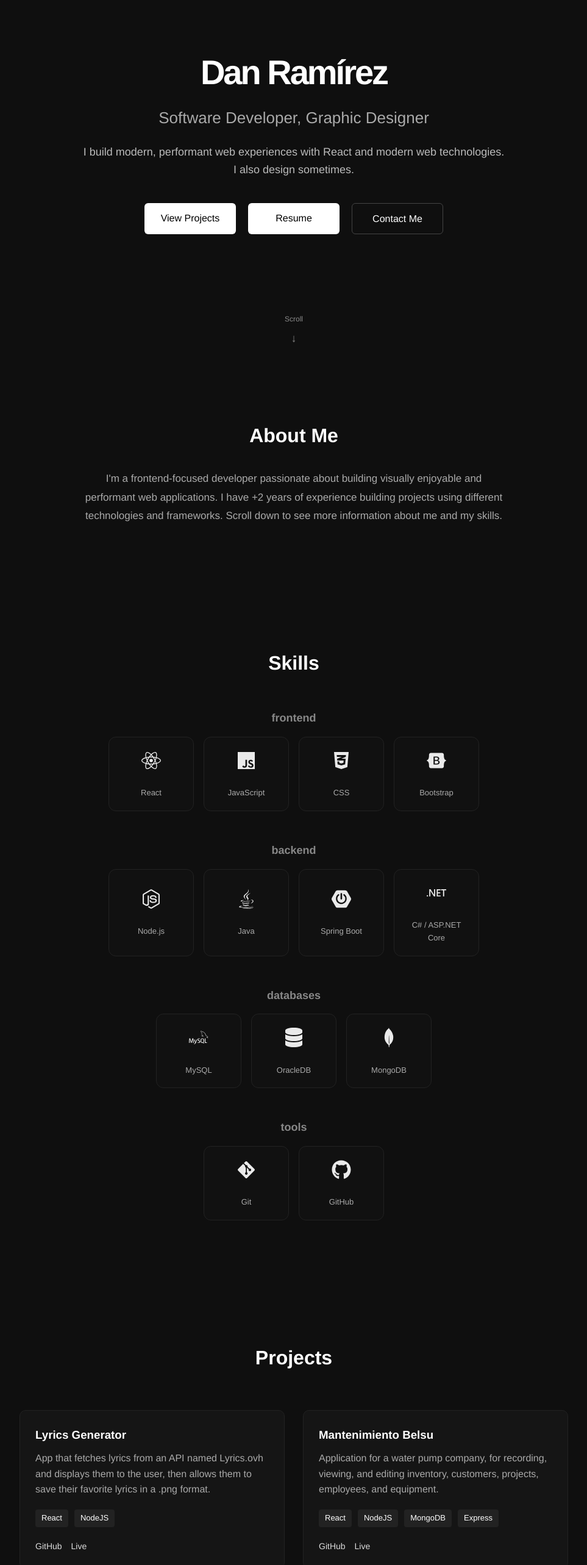
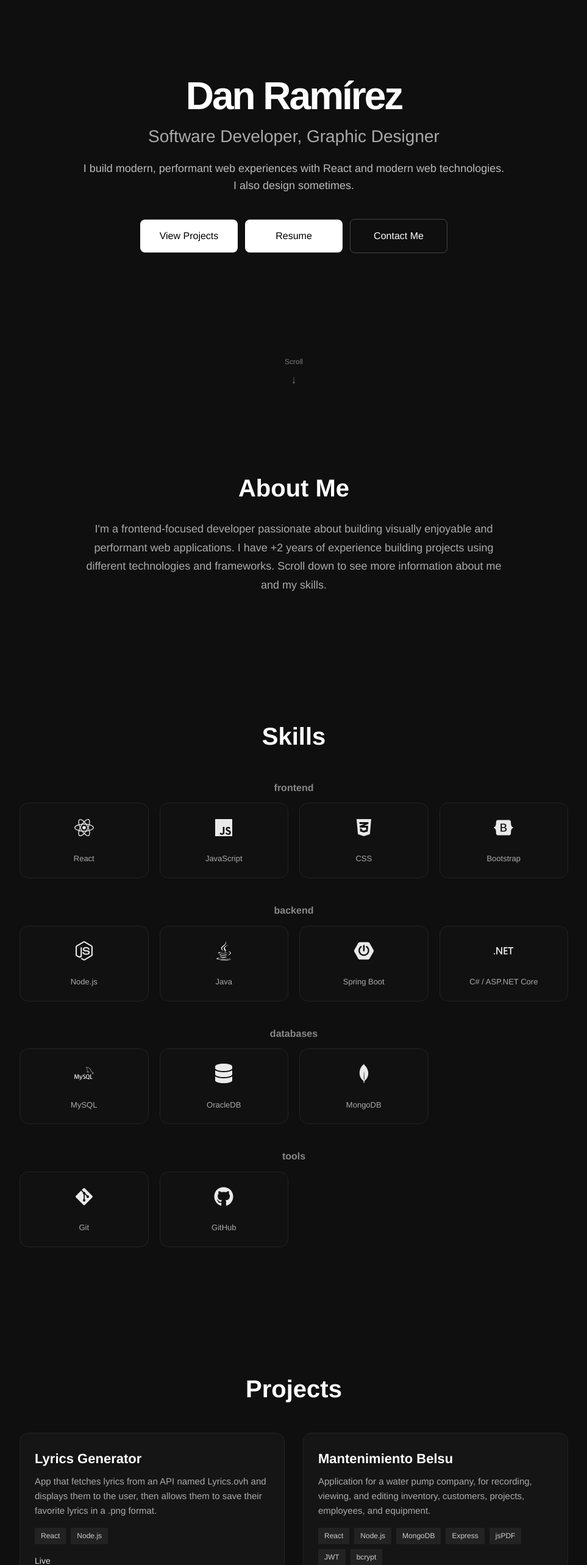
Before and after one commit to kratsaira/portfolio, a React (Vite) app: page / in a window 1280 px wide. Shown: the part 200-2766 px from the top of the page at 61% size, without its empty margins (158-1121 px from the left). Built offline with nearby package versions, Linux system fonts and the light colour scheme.

Commit message:
mobile responsive

```diff
--- a/src/components/ProjectCard.jsx
+++ b/src/components/ProjectCard.jsx
@@ -13,8 +13,7 @@ function ProjectCard({ project }) {
         </div>
 
         <div className="links">
-          <a href={project.github}>GitHub</a>
-          <a href={project.demo}>Live</a>
+          <a href={project.demo} target="_blank">Live</a>
         </div>
 
       </div>
--- a/src/data/projects.js
+++ b/src/data/projects.js
@@ -2,14 +2,14 @@ export const projects = [
     {
       title: "Lyrics Generator",
       description: "App that fetches lyrics from an API named Lyrics.ovh and displays them to the user, then allows them to save their favorite lyrics in a .png format.",
-      tech: ["React", "NodeJS"],
+      tech: ["React", "Node.js"],
       github: "",
-      demo: "https://demo.com"
+      demo: "https://lyricsfinder-ten.vercel.app/"
     },
     {
       title: "Mantenimiento Belsu",
       description: "Application for a water pump company, for recording, viewing, and editing inventory, customers, projects, employees, and equipment.",
-      tech: ["React", "NodeJS", "MongoDB", "Express"],
+      tech: ["React", "Node.js", "MongoDB", "Express", "jsPDF", "JWT", "bcrypt"],
       github: ""
     },
     {
--- a/src/styles/About.css
+++ b/src/styles/About.css
@@ -1,39 +1,73 @@
 .about {
-    text-align: center;
+  text-align: center;
+  padding: 60px 20px;
+}
+
+.about h2 {
+  font-size: clamp(28px, 6vw, 40px);
+  margin-bottom: 20px;
+}
+
+.about p {
+  max-width: 100%;
+  margin: 0 auto;
+  color: #aaa;
+  font-size: clamp(15px, 4vw, 18px);
+  line-height: 1.7;
+}
+.about-content {
+  display: grid;
+  grid-template-columns: 1fr;
+  gap: 20px;
+  margin-top: 30px;
+}
+
+.about-card {
+  background: #151515;
+  border: 1px solid #222;
+  border-radius: 14px;
+  padding: 20px;
+
+  transition: transform 0.25s ease, border 0.25s ease;
+}
+
+@media (hover: hover) {
+  .about-card:hover {
+    transform: translateY(-6px);
+    border-color: #444;
+  }
+}
+
+@media (min-width: 768px) {
+  .about {
+    padding: 80px 40px;
   }
 
-  .about h2 {
-    font-size: 32px;
-    margin-bottom: 30px;
+  .about-content {
+    grid-template-columns: repeat(2, 1fr);
+    gap: 30px;
+  }
+
+  .about p {
+    max-width: 600px;
+  }
+}
+
+@media (min-width: 1024px) {
+  .about {
+    padding: 100px 20px;
+  }
+
+  .about-content {
+    grid-template-columns: repeat(3, 1fr);
+    gap: 40px;
   }
 
   .about p {
     max-width: 700px;
-    margin: 0 auto;
-    color: #aaa;
-    font-size: 17px;
-    line-height: 1.8;
   }
 
-  /* future layout */
-  .about-content {
-    display: grid;
-    grid-template-columns: 1fr;
-    gap: 30px;
-    margin-top: 40px;
+  .about-card {
+    padding: 25px;
   }
-
-  /* card highlights for future references */
-  .about-card {
-    background: #151515;
-    border: 1px solid #222;
-    border-radius: 10px;
-    padding: 25px;
-
-    transition: transform 0.25s ease, border 0.25s ease;
-  }
-
-  .about-card:hover {
-    transform: translateY(-5px);
-    border-color: #444;
-  }
+}
--- a/src/styles/Contact.css
+++ b/src/styles/Contact.css
@@ -1,41 +1,48 @@
 .contact {
   text-align: center;
+  padding: 60px 20px;
 }
 
 .contact h2 {
-    font-size: 32px;
-    margin-bottom: 20px;
+  font-size: clamp(28px, 6vw, 40px);
+  margin-bottom: 15px;
 }
 
 .contact p {
   color: #aaa;
-    margin-bottom: 40px;
+  margin-bottom: 30px;
+  font-size: clamp(14px, 4vw, 18px);
 }
 
 .contact-links {
   display: flex;
-    justify-content: center;
+  flex-direction: column;
+  gap: 15px;
   align-items: center;
-    gap: 30px;
 }
 
 .contact-links a {
   border: 1px solid #333;
-    padding: 12px 20px;
-    border-radius: 6px;
-    width: 140px;
+  padding: 12px 18px;
+  border-radius: 8px;
+  width: 100%;
+  max-width: 260px;
+
   text-align: center;
-    transition: background 0.2s ease;
+  transition: all 0.25s ease;
 }
 
+@media (hover: hover) {
   .contact-links a:hover {
     background: #1a1a1a;
+    transform: translateY(-2px);
+  }
 }
 
 .scroll-up {
   display: flex;
   justify-content: center;
-    margin-top: 80px;
+  margin-top: 60px;
   font-size: 18px;
 }
 
@@ -54,10 +61,46 @@
 }
 
 @keyframes floatUp {
-  0%,100% {
+  0%, 100% {
     transform: translateY(0);
   }
   50% {
     transform: translateY(-6px);
   }
 }
+
+@media (min-width: 768px) {
+  .contact {
+    padding: 80px 40px;
+  }
+
+  .contact-links {
+    flex-direction: row;
+    flex-wrap: wrap;
+    justify-content: center;
+    gap: 20px;
+  }
+
+  .contact-links a {
+    width: auto;
+    min-width: 160px;
+  }
+}
+
+@media (min-width: 1024px) {
+  .contact {
+    padding: 100px 20px;
+  }
+
+  .contact-links {
+    gap: 30px;
+  }
+
+  .contact-links a {
+    padding: 14px 24px;
+  }
+
+  .scroll-up {
+    margin-top: 80px;
+  }
+}
--- a/src/styles/Footer.css
+++ b/src/styles/Footer.css
@@ -1,7 +1,19 @@
 .footer {
-    border-top: 1px solid #222;
-    padding: 25px 20px;
-    text-align: center;
-    color: #777;
-    font-size: 14px;
+  border-top: 1px solid #222;
+  padding: 25px 20px;
+  text-align: center;
+  color: #777;
+  font-size: clamp(13px, 3.5vw, 15px);
+}
+
+@media (min-width: 768px) {
+  .footer {
+    padding: 30px 40px;
   }
+}
+
+@media (min-width: 1024px) {
+  .footer {
+    padding: 40px 20px;
+  }
+}
--- a/src/styles/Hero.css
+++ b/src/styles/Hero.css
@@ -1,87 +1,97 @@
 .hero {
-    min-height: 90vh;
+  min-height: 100vh;
+  padding: 80px 20px 100px;
   display: flex;
   align-items: center;
   justify-content: center;
   text-align: center;
+
+  position: relative;
 }
 
 .hero-container {
   max-width: 700px;
+  width: 100%;
 }
 
 .hero h1 {
-    font-size: 56px;
+  font-size: clamp(34px, 8vw, 64px);
   margin-bottom: 10px;
-    letter-spacing: -3px;
+  letter-spacing: -2px;
+  line-height: 1.1;
 }
 
 .hero h2 {
-    font-size: 26px;
+  font-size: clamp(18px, 5vw, 28px);
   font-weight: 400;
   color: #aaa;
-    margin-bottom: 20px;
+  margin-bottom: 15px;
 }
 
 .hero p {
-    font-size: 18px;
+  font-size: clamp(15px, 4vw, 18px);
   color: #bbb;
-    margin-bottom: 40px;
+  margin-bottom: 30px;
 }
 
 .hero-buttons {
   display: flex;
-    justify-content: center;
-    gap: 20px;
+  flex-direction: column;
+  gap: 12px;
+  align-items: center;
 }
 
 .hero-buttons a {
-    width: 150px;
+  width: 100%;
+  max-width: 260px;
 }
 
 .btn-primary {
   background: white;
   color: black;
-    padding: 12px 26px;
-    border-radius: 6px;
+  padding: 14px 24px;
+  border-radius: 8px;
   font-weight: 500;
-    transition: transform 0.2s ease;
-  }
 
-  .btn-primary:hover {
-    transform: translateY(-2px);
+  transition: all 0.25s ease;
 }
 
 .btn-secondary {
   border: 1px solid #444;
-    padding: 12px 26px;
-    border-radius: 6px;
-    transition: background 0.2s ease;
+  padding: 14px 24px;
+  border-radius: 8px;
+
+  transition: all 0.25s ease;
+}
+
+@media (hover: hover) {
+  .btn-primary:hover {
+    transform: translateY(-2px);
+    opacity: 0.9;
   }
 
   .btn-secondary:hover {
     background: #1b1b1b;
+    transform: translateY(-2px);
+  }
 }
 
 .scroll-indicator {
   position: absolute;
-    bottom: 30px;
+  bottom: 40px;
   left: 50%;
   transform: translateX(-50%);
-
   display: flex;
   flex-direction: column;
   align-items: center;
-
   font-size: 12px;
   color: #aaa;
-    opacity: 0.8;
+  opacity: 0.7;
 }
 
 .arrow {
-    margin-top: 8px;
+  margin-top: 6px;
   font-size: 18px;
-    color: #aaa;
   animation: floatUp 1.6s ease-in-out infinite;
 }
 
@@ -98,3 +108,37 @@
     opacity: 0;
   }
 }
+
+@media (min-width: 768px) {
+  .hero {
+    padding: 100px 40px;
+  }
+
+  .hero-buttons {
+    flex-direction: row;
+    justify-content: center;
+  }
+
+  .hero-buttons a {
+    width: auto;
+    min-width: 160px;
+  }
+}
+
+@media (min-width: 1024px) {
+  .hero {
+    padding: 120px 20px;
+  }
+
+  .hero h1 {
+    letter-spacing: -3px;
+  }
+
+  .hero p {
+    margin-bottom: 40px;
+  }
+
+  .scroll-indicator {
+    bottom: 30px;
+  }
+}
--- a/src/styles/Projects.css
+++ b/src/styles/Projects.css
@@ -1,65 +1,107 @@
 .projects {
   text-align: center;
+  padding: 60px 20px;
 }
 
 .projects h2 {
-    font-size: 32px;
-    margin-bottom: 60px;
+  font-size: clamp(28px, 6vw, 40px);
+  margin-bottom: 40px;
 }
+
 
 .projects-grid {
   display: grid;
-    grid-template-columns: repeat(2, minmax(280px, 1fr));
-    gap: 30px;
+  grid-template-columns: 1fr;
+  gap: 20px;
 }
 
 .project-card {
   background: #151515;
   border: 1px solid #222;
-    border-radius: 10px;
-    padding: 25px;
+  border-radius: 14px;
+  padding: 20px;
   text-align: left;
-    transition: transform 0.25s ease, border 0.25s ease;
+
+  transition: all 0.25s ease;
 }
 
+@media (hover: hover) {
   .project-card:hover {
     transform: translateY(-6px);
     border-color: #444;
   }
+}
 
 .project-card h3 {
-    margin-bottom: 10px;
+  margin-bottom: 8px;
+  font-size: 20px;
 }
 
 .project-card p {
   color: #aaa;
-    margin-bottom: 20px;
+  margin-bottom: 16px;
+  font-size: 15px;
+  line-height: 1.6;
 }
 
 .tech {
   display: flex;
   flex-wrap: wrap;
-    gap: 10px;
-    margin-bottom: 20px;
+  gap: 8px;
+  margin-bottom: 16px;
 }
 
 .tech span {
-    font-size: 13px;
+  font-size: 12px;
   padding: 4px 10px;
-    border-radius: 4px;
   background: #222;
+  color: #ccc;
 }
 
 .links {
   display: flex;
-    gap: 15px;
+  gap: 12px;
+  flex-wrap: wrap;
 }
 
 .links a {
   font-size: 14px;
   color: #ddd;
+  transition: color 0.2s ease;
 }
 
+@media (hover: hover) {
   .links a:hover {
     color: white;
   }
+}
+
+@media (min-width: 768px) {
+  .projects {
+    padding: 80px 40px;
+  }
+
+  .projects-grid {
+    grid-template-columns: repeat(2, 1fr);
+    gap: 24px;
+  }
+}
+
+@media (min-width: 1024px) {
+  .projects {
+    padding: 100px 20px;
+  }
+
+  .projects-grid {
+    grid-template-columns: repeat(2, 1fr);
+    gap: 30px;
+  }
+
+  .project-card {
+    padding: 24px;
+  }
+
+  .project-card h3 {
+    font-size: 22px;
+  }
+}
--- a/src/styles/Skills.css
+++ b/src/styles/Skills.css
@@ -1,5 +1,6 @@
 .skills {
   text-align: center;
+  padding: 60px 20px;
 }
 
 .container {
@@ -8,64 +9,108 @@
 }
 
 .skills h2 {
-  margin-bottom: 50px;
-  font-size: 32px;
+  margin-bottom: 40px;
+  font-size: clamp(28px, 6vw, 40px);
 }
 
 .skills-groups {
   display: flex;
   flex-direction: column;
-  gap: 50px;
+  gap: 40px;
 }
 
 .skills-group h3 {
-  font-size: 18px;
-  margin-bottom: 16px;
+  font-size: 16px;
+  margin-bottom: 12px;
   color: #888;
-  text-align: centee;
+  text-align: center;
 }
 
 .skills-grid {
   display: grid;
-  grid-template-columns: repeat(auto-fit, minmax(110px, 140px));
-  justify-content: center;
-  gap: 16px;
+  grid-template-columns: repeat(2, 1fr);
+  gap: 14px;
+
 }
 
 .skill-card {
-  padding: 18px 16px;
+  padding: 16px;
   border: 1px solid #222;
-  border-radius: 12px;
+  border-radius: 14px;
   background: #111;
-
   display: flex;
   flex-direction: column;
   align-items: center;
   justify-content: center;
-
   transition: all 0.25s ease;
 }
 
+@media (hover: hover) {
   .skill-card:hover {
     transform: translateY(-6px);
     border-color: #333;
     background: #161616;
   }
+}
 
 .skill-icon {
-  font-size: 32px;
-  margin-bottom: 12px;
+  font-size: 28px;
+  margin-bottom: 10px;
   color: #eaeaea;
 
   transition: transform 0.25s ease, color 0.25s ease;
 }
 
+@media (hover: hover) {
   .skill-card:hover .skill-icon {
     transform: scale(1.15);
     color: #fff;
   }
+}
+
+.skill-card p {
+  font-size: 12px;
+  color: #aaa;
+}
+
+@media (min-width: 768px) {
+  .skills {
+    padding: 80px 40px;
+  }
+
+  .skills-grid {
+    grid-template-columns: repeat(3, 1fr);
+    gap: 16px;
+  }
+
+  .skill-card {
+    padding: 18px;
+  }
+
+  .skill-icon {
+    font-size: 30px;
+  }
+}
+
+@media (min-width: 1024px) {
+  .skills {
+    padding: 100px 20px;
+  }
+
+  .skills-grid {
+    grid-template-columns: repeat(4, 1fr);
+    gap: 18px;
+  }
+
+  .skill-card {
+    padding: 20px;
+  }
+
+  .skill-icon {
+    font-size: 32px;
+  }
 
   .skill-card p {
     font-size: 13px;
-  color: #aaa;
   }
+}
```
Also changed, not shown: src/styles/Design.css (+52 -15 lines), src/styles/Navbar.css (+70 -5 lines). Lines whose indentation alone changed are shown as unchanged.
